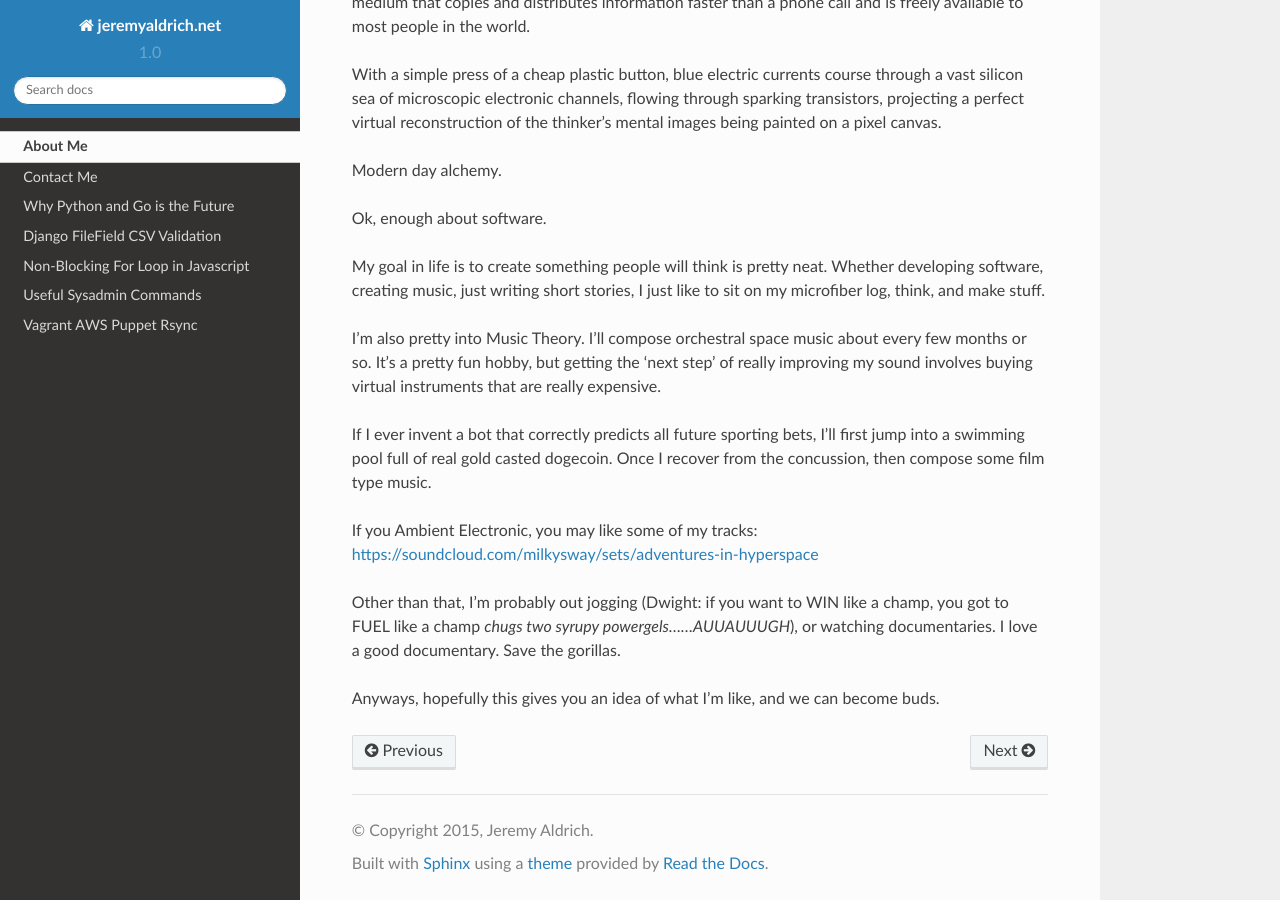
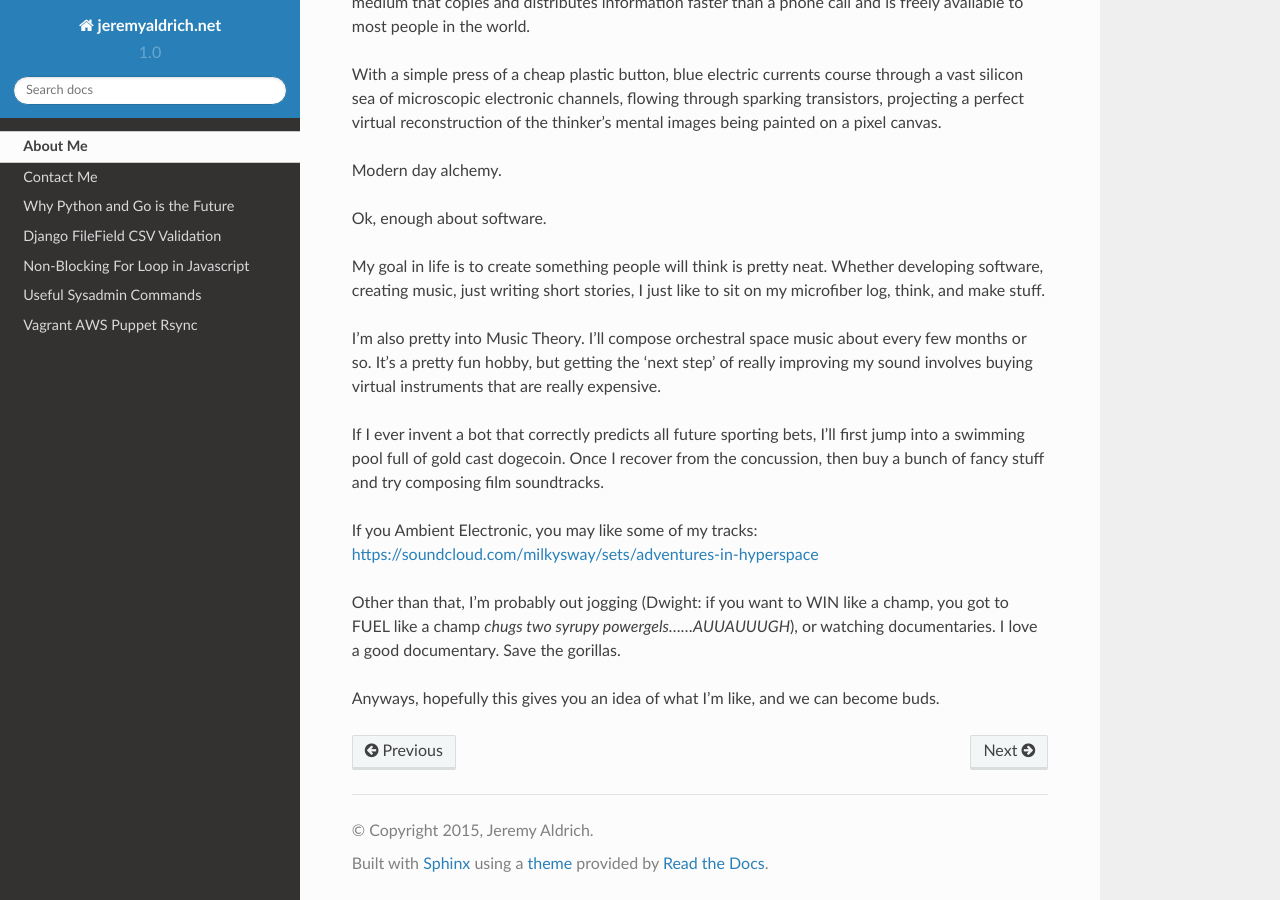
Before and after one commit to jeraldrich/blog, a Sphinx documentation site: the page built from docs/about_me.rst, in a window 1280 px wide and 900 px high, scrolled down 1081 px. Built offline with Sphinx 7.4.7 and the Read the Docs theme 2.0.0, drawn with Linux system fonts in a browser that asks for light colours.

Commit message:
fix grammer

```diff
--- a/docs/about_me.rst
+++ b/docs/about_me.rst
@@ -35,7 +35,7 @@ My goal in life is to create something people will think is pretty neat. Whether
 
 I’m also pretty into Music Theory. I’ll compose orchestral space music about every few months or so. It’s a pretty fun hobby, but getting the ‘next step’ of really improving my sound involves buying virtual instruments that are really expensive.
 
-If I ever invent a bot that correctly predicts all future sporting bets, I’ll first jump into a swimming pool full of real gold casted dogecoin. Once I recover from the concussion, then compose some film type music.
+If I ever invent a bot that correctly predicts all future sporting bets, I’ll first jump into a swimming pool full of gold cast dogecoin. Once I recover from the concussion, then buy a bunch of fancy stuff and try composing film soundtracks.
 
 If you Ambient Electronic, you may like some of my tracks: https://soundcloud.com/milkysway/sets/adventures-in-hyperspace
 
```
